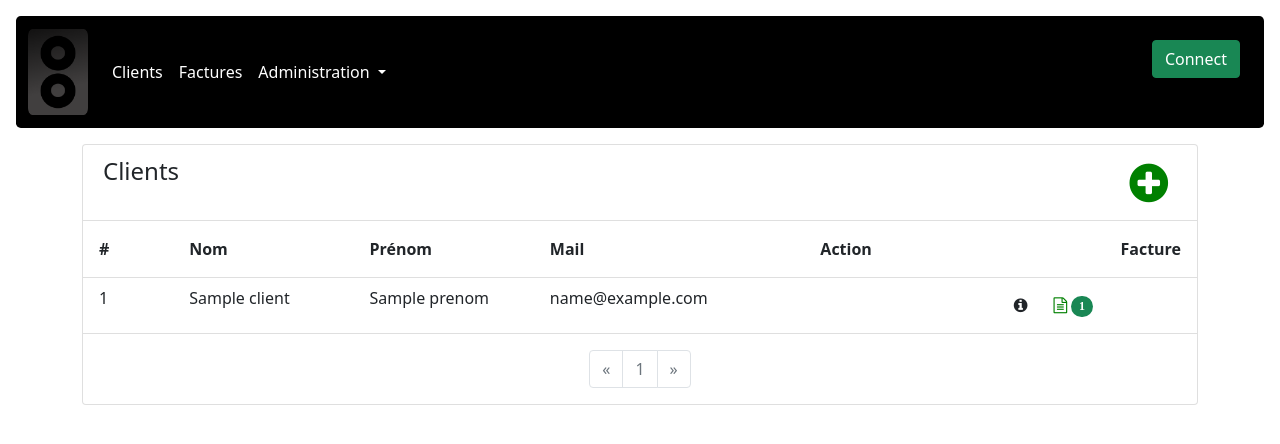
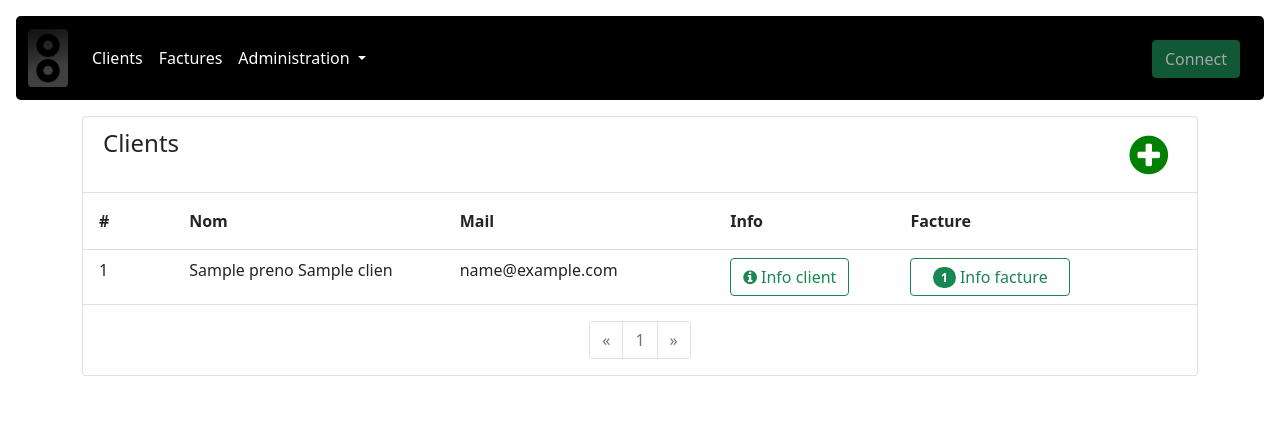
Before and after one commit to marcram99/gestion_sloffie, a FastAPI app: template templates/client.html in a window 1280 px wide. Shown: the top 444 px of the page. Run offline with FastAPI, Linux system fonts and the light colour scheme; the template is opened without the code that fills it: most values are stand-ins (such as "Sample title", 1, 10 or a date in 2020); parts of the project's set-up code (start-up, migrations or seed data) failed here and were passed over; some libraries are stand-ins or nearby versions.

Commit message:
work on facture client pages

```diff
--- a/main.py
+++ b/main.py
@@ -64,8 +64,6 @@ async def info_user(client_id: int,
                     db: Session = Depends(get_db)
                     ) -> schema.Client:
     print(f'DEBUG: {client_id=} ')
-    #db_rqst = crud.get_client_by_id(db, client_id)
-    #result = {"nom": db_rqst.nom, "prenom": db_rqst.prenom}
     result = crud.get_client_by_id(db, client_id)
     print(f'DEBUG_found: {result} ')
     print(f'DEBUG_found: {type(result)=} ')
@@ -97,6 +95,21 @@ async def read_all_facture(request: Request,
                            db: Session = Depends(get_db)
                            ) -> Page[schema.Facture]:
     resultat = paginate(db, select(models.Facture).order_by(models.Facture.timestamp))
+    print(f'DEBUG-FACTURE_{resultat}')
+    return templates.TemplateResponse("facture.html",
+                                      {"request": request,
+                                       "results": resultat,
+                                       }
+                                      )
+
+
+@app.get("/factures/{client_id}")
+async def read_client_facture(client_id: int,
+                              request: Request,
+                              db: Session = Depends(get_db)
+                              ) -> Page[schema.Facture]:
+    resultat = paginate(db, select(models.Facture).filter(models.Facture.user_id == client_id).order_by(models.Facture.timestamp))
+    print(f'DEBUG-FACTURE_{resultat}')
     return templates.TemplateResponse("facture.html",
                                       {"request": request,
                                        "results": resultat,
--- a/static/scripts/client.js
+++ b/static/scripts/client.js
@@ -169,24 +169,15 @@ function nouvelleFacture(id){
     .then(window.location.reload())
 }
 
-function infoFacture(id){
+function InfoFacture(id){
     event.preventDefault()
     var client_id = (id.id).split("_")[1]
-    console.log('modal facture')
-    $('#facture_modal').modal('show')
-    document.getElementById("facture_id").innerHTML = client_id
-    url = "/client/" + client_id
+    console.log('infoFacture')
+    url = "/factures/" + client_id
     fetch(url,{
-        method:"POST",
+        method:"GET",
         headers: {"Content-Type" : "application/json"},
         mode: 'cors',
         }
     )
-    .then((resp) => resp.json())
-    .then(function(data) {
-        document.getElementById("facture_id").innerHTML = data.prenom + " " + data.nom
-        console.log('factures :')
-        console.log(data.bill)
-    })
-
 }
--- a/templates/base.html
+++ b/templates/base.html
@@ -18,7 +18,7 @@
             {% block navbar %}
                 <nav class="navbar navbar-expand-lg navbar-dark m-3 rounded-3"style="background-color: #000000;">
                     <div class="container-fluid">
-                        <a class="navbar-brand" href="{{ url_for('home') }}"><img src="{{ url_for('static', path='images/Logo02.png') }}" style="width:60px;"></a>
+                        <a class="navbar-brand" href="{{ url_for('home') }}"><img src="{{ url_for('static', path='images/Logo02.png') }}" style="width:40px;"></a>
                         <button class="navbar-toggler d-none" type="button" data-bs-toggle="collapse" data-bs-target="#navbarToggler">
                             <span class="navbar-toggler-icon"></span>
                         </button>
@@ -72,7 +72,7 @@
                                     </div>
                                 {% else %}
                                     <div class="position-absolute top-0 end-0 ">
-                                        <button type="button" class="btn btn-success d-flex align-item-bottom m-4 text-white" data-bs-toggle="modal" data-bs-target="#loginModal">
+                                        <button type="button" class="btn btn-success d-flex align-item-bottom m-4 text-white" data-bs-toggle="modal" data-bs-target="#loginModal" disabled>
                                               Connect
                                         </button>
                                     </div>
--- a/templates/client.html
+++ b/templates/client.html
@@ -15,36 +15,35 @@
             </div>
             <div class="card-body d-flex flex-row fw-bolder">
                 <span class="col-1 ">#</span>
-                <span class="col-2 ">Nom</span>
-                <span class="col-2 ">Prénom</span>
-                <span class="col ">Mail</span>
-                <span class="col-2 ">Action</span>
-                <span class="col-2 text-end">Facture</span>
+                <span class="col-3 ">Nom</span>
+                <span class="col-3 ">Mail</span>
+                <span class="col-2 ">Info</span>
+                <span class="col-2 ">Facture</span>
             </div>
             <ul class="list-group list-group-flush">
                 {% for clients in results.items %}
                     <li class="list-group-item ">
                         <div class="d-flex flex-row">
                             <span class="col-1 ">{{ loop.index }}</span>
-                            <span class="col-2 " id="nom_{{ clients.id }}">{{ clients.nom[:15] }}</span>
-                            <span class="col-2 d-none d-md-block " id="prenom_{{ clients.id }}">{{ clients.prenom[:15] }}</span>
-                            <span class="d-none " id="adresse_{{ clients.id }}">{{ clients.adresse }}</span>
-                            <span class=" d-none " id="code_{{ clients.id }}">{{ clients.code_postal }}</span>
-                            <span class="col " id="mail_{{ clients.id }}">{{ clients.mail }}</span>
-                            <span class=" d-none " id="no_tel_{{ clients.id }}">{{ clients.no_tel }}</span>
+                            <span class="col-3 " id="nom_{{ clients.id }}">{{ clients.prenom[:12] }} {{ clients.nom[:12] }}</span>
+                            <span class="col-3 " id="mail_{{ clients.id }}">{{ clients.mail[:25] }}</span>
                             <span class="col-2 ">
-                                <button id="modif_{{ clients.id }}" class="btn" onclick="InformationClient(this)"><i class="fa fa-info-circle mt-n2" ></i>
+                                <button id="modif_{{ clients.id }}" class="btn btn-outline-success btn-small " onclick="InformationClient(this)">
+                                    <i class="fa fa-info-circle mt-n2" ></i>
+                                    Info client
+                                </button>
                             </span>
-                            <span class="col-2 text-end">
-                                <button id="factureInfo_{{ clients.id }}" class="btn" onclick="nouvelleFacture(this)">
+                            <span class="col-2 ">
+                                <button id="infofact_{{ clients.id }}" class="btn btn-outline-success"style="width:160px;" onclick="InfoFacture(this)">
                                     {% if clients.bill|length >= 1 %}
-                                        <i class="fa fa-file-text-o mt-n2"style="color:green" >
                                             <span class="badge rounded-pill bg-success">
-                                            {{ clients.bill|length }}
-                                        </i>
+                                                {{ clients.bill|length }}
+                                            </span>
                                     {% else %}
-                                        <i class="fa fa-file-text-o mt-n2"style="color:black" ></i>
+                                        <i class="fa fa-file-text-o mt-n2" ></i>
                                     {% endif %}
+                                    Info facture
+                                </button>
                             </span>
                         </div>
                    </li>
```
Also changed, not shown: sql_app.db.
